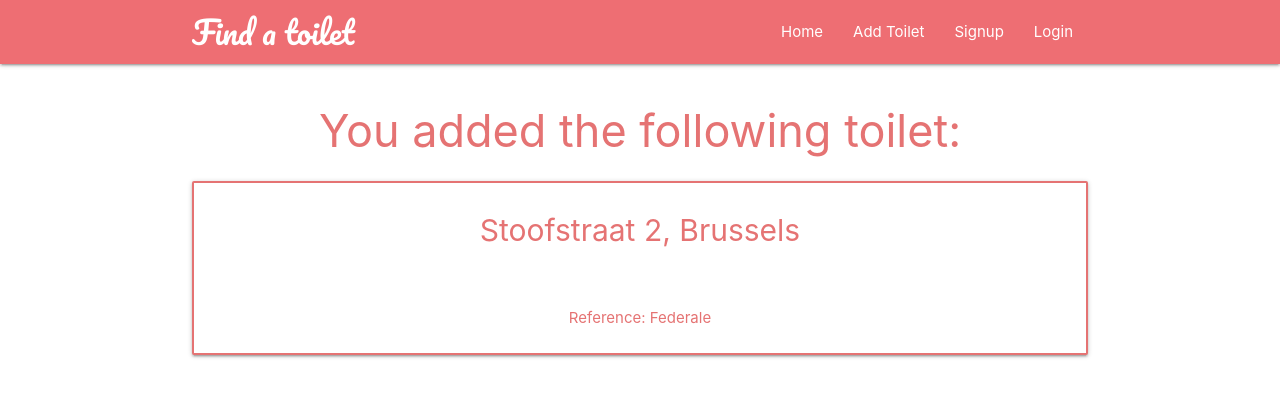
After one commit to janolaerts/wcfinder, a Django app: template toilets/templates/toilets/toilet_added.html in a window 1280 px wide. The commit adds this page. Shown: the top 397 px of the page. Run offline with Django 3.2, Linux system fonts and the light colour scheme; the template is opened without the code that fills it: values that come from a table or form of the project are taken from there, others are empty; data comes from the database, SQL or seed files in the repository; both versions use the stored data as it was before the commit; parts of the project's set-up code (start-up, migrations or seed data) failed here and were passed over.

Commit message:
Adding toilet to db works

```diff
--- a/static/styles.css
+++ b/static/styles.css
@@ -42,3 +42,26 @@
   bottom: 20px;
   right: 20px;
 }
+
+.add-toilet-container form label{
+  color: #e57373;
+  font-size: 20px;
+}
+
+.add-toilet-container form ul{
+  color: #e57373;
+}
+
+.added-toilet-container h1{
+  font-size: 45px;
+}
+
+.added-toilet-container .card{
+  border: 2px solid #e57373;
+}
+
+.added-toilet-container .card .card-content h1{
+  font-size: 30px;
+  position: relative;
+  top: -35px;
+}
--- a/templates/base_layout.html
+++ b/templates/base_layout.html
@@ -22,7 +22,7 @@
         </a>
         <ul class="right hide-on-med-and-down">
           <li><a href="/">Home</a></li>
-          <li><a href="/add-toilet">Add Toilet</a></li>
+          <li><a href="/toilets/add-toilet">Add Toilet</a></li>
           <li><a href="">Signup</a></li>
           <li><a href="">Login</a></li>
         </ul>
@@ -32,7 +32,7 @@
 
   <ul class="sidenav" id="mobile-menu">
     <li><a href="/">Home</a></li>
-    <li><a href="/add-toilet">Add Toilet</a></li>
+    <li><a href="/toilets/add-toilet">Add Toilet</a></li>
     <li><a href="">Signup</a></li>
     <li><a href="">Login</a></li>
   </ul>
@@ -40,6 +40,9 @@
   {% endblock %}
 
   {% block addtoilet %}
+  {% endblock %}
+
+  {% block toiletadded %}
   {% endblock %}
   <!-- Compiled and minified JavaScript -->
   <script src="https://cdnjs.cloudflare.com/ajax/libs/materialize/1.0.0/js/materialize.min.js"></script>
--- a/templates/city_list.html
+++ b/templates/city_list.html
@@ -10,8 +10,8 @@
     <div class="cities center-align">
       <div class="row">
         {% for city in cities %}
-          <div class="col s6 m4 l3">
-            <a href="/toilet-list/?city={{ city }}">
+          <div class="col s12 m4 l3">
+            <a href="toilets/toilet-list/?city={{ city }}">
               <button class="btn-large">{{ city }}</button>
             </a>
           </div>
--- a/toilets/models.py
+++ b/toilets/models.py
@@ -2,7 +2,6 @@ from django.db import models
 
 # Create your models here.
 class Toilet(models.Model):
-  country = models.CharField(max_length = 20, default = None)
   city = models.CharField(max_length = 20, default = None)
   street = models.CharField(max_length = 50, default = None)
   number = models.IntegerField(default = None)
@@ -10,4 +9,4 @@ class Toilet(models.Model):
   picture = models.ImageField(default = 'default.png', blank = True)
 
   def __str__(self):
-    return f'{self.street} {self.number}, {self.city}, {self.country} ({self.reference})'
+    return f'{self.street} {self.number}, {self.city}, ({self.reference})'
--- /dev/null
+++ b/toilets/templates/toilets/toilet_added.html
@@ -0,0 +1,19 @@
+{% extends 'base_layout.html' %}
+{% load static %}
+
+{% block toiletadded %}
+
+  <div class="container added-toilet-container">
+
+    <h1 class="red-text text-lighten-2 center-align">You added the following toilet:</h1>
+
+    <div class="card center-align">
+      <div class="card-content">
+        <h1 class="red-text text-lighten-2">{{ toilet.street }} {{ toilet.number }}, {{ toilet.city }}</h1>
+        <p class="red-text text-lighten-2">Reference: {{ toilet.reference }}</p>
+      </div>
+    </div>
+
+  </div>
+
+{% endblock %}
--- a/toilets/urls.py
+++ b/toilets/urls.py
@@ -4,5 +4,6 @@ from . import views
 app_name = 'toilets'
 
 urlpatterns = [
-
+  path('toilet-list/', views.wclist_view),
+  path('add-toilet/', views.add_toilet_view),
 ]
--- a/wcapp/urls.py
+++ b/wcapp/urls.py
@@ -10,9 +10,7 @@ from django.conf import settings
 urlpatterns = [
     path('admin/', admin.site.urls),
     path('', views.citylist_view),
-    path('toilet-list/', toilets_views.wclist_view),
     path('toilets/', include('toilets.urls')),
-    path('add-toilet/', toilets_views.add_toilet_view),
 ]
 
 urlpatterns += staticfiles_urlpatterns()
```
Also changed, not shown: toilets/templates/toilets/add_toilet.html (+8 -2 lines), toilets/views.py (+9 -2 lines), db.sqlite3, toilets/migrations/0006_remove_toilet_country.py (added), toilets/migrations/0007_toilet_country.py (added), toilets/migrations/0008_remove_toilet_country.py (added).
